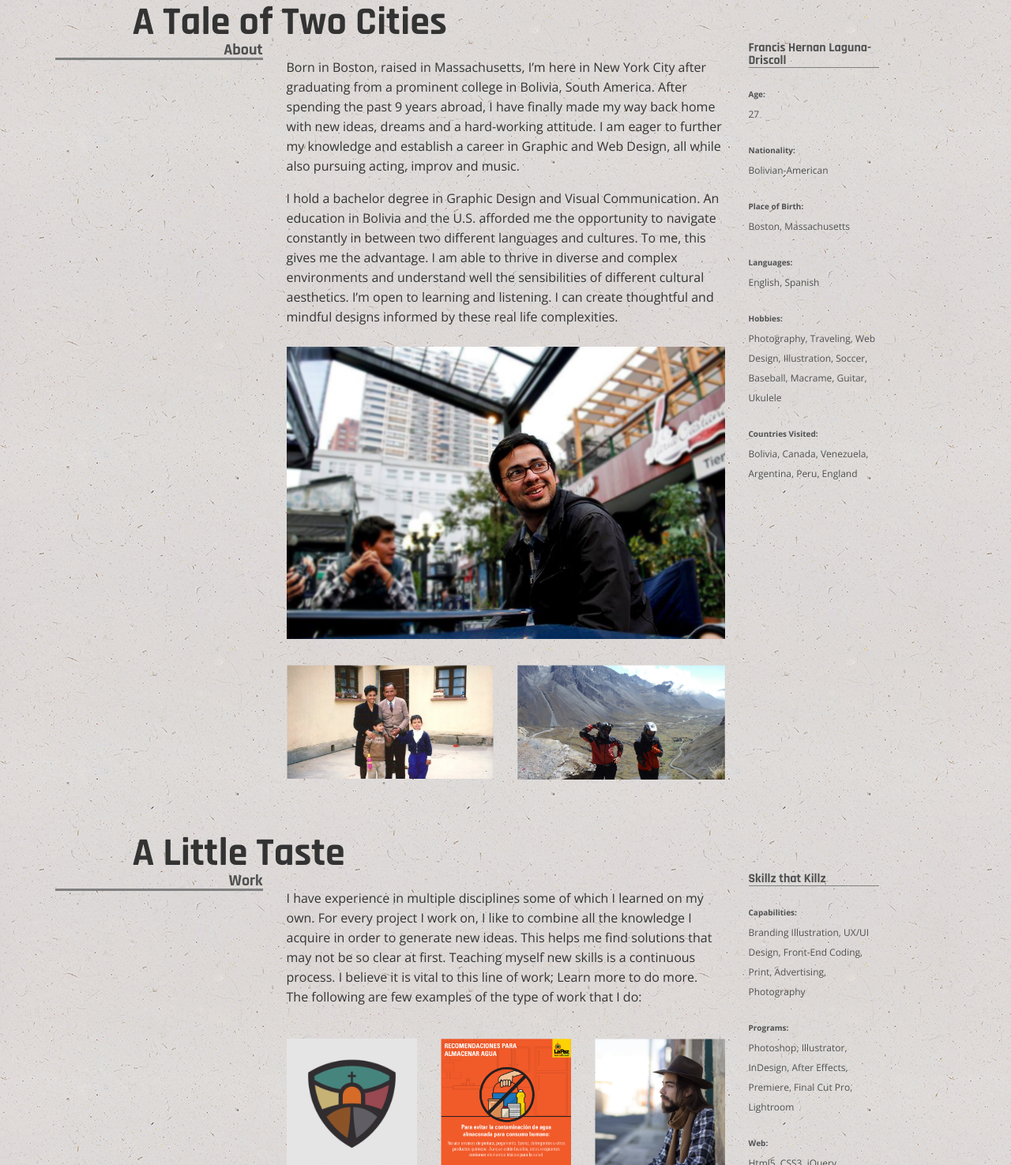
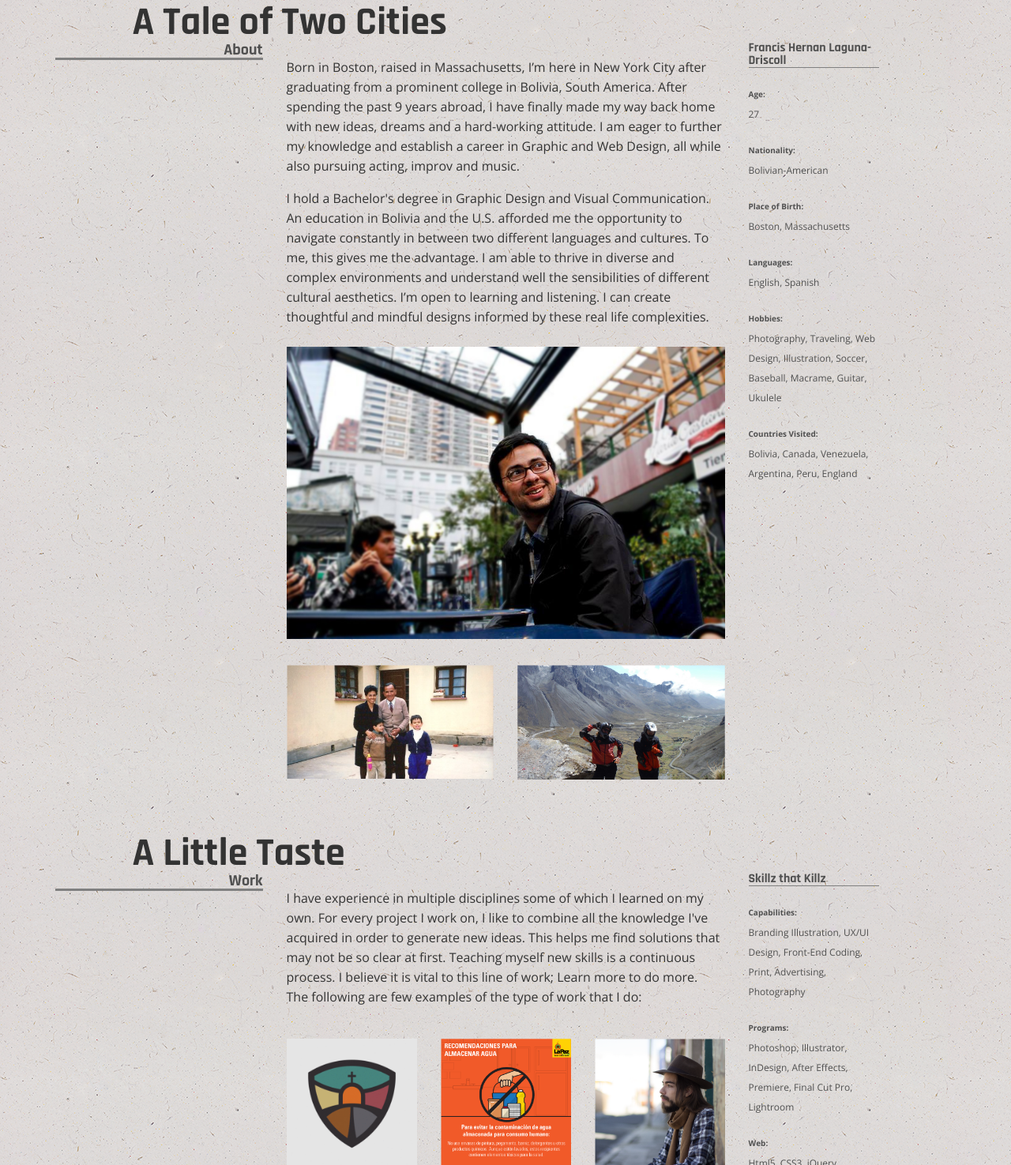
Before and after one commit to FrankLD/FrankLD.github.io, a plain HTML site: page index.html in a window 1280 px wide. Shown: the part 837-2312 px from the top of the page at 79% size. Drawn offline with nearby package versions, Linux system fonts and the light colour scheme.

Commit message:
fixed grammar

```diff
--- a/index.html
+++ b/index.html
@@ -63,7 +63,7 @@
                     <div class="article_content">
                         <p>Born in Boston, raised in Massachusetts, I’m here in New York City after graduating from a prominent college in Bolivia, South America.  After spending the past 9 years abroad, I have finally made my way back home with new ideas, dreams and a hard-working attitude. I am eager to further my knowledge and establish a career in Graphic and Web Design, all while also pursuing acting, improv and music.</p>
                         <br>
-                        <p>I hold a bachelor degree in Graphic Design and Visual Communication.  An education in Bolivia and the U.S. afforded me the opportunity to navigate constantly in between two different languages and cultures.  To me, this gives me the advantage. I am able to thrive in diverse and complex environments and understand well the sensibilities of different cultural aesthetics.  I’m open to learning and listening. I can create thoughtful and mindful designs informed by these real life complexities. </p>
+                        <p>I hold a Bachelor's degree in Graphic Design and Visual Communication.  An education in Bolivia and the U.S. afforded me the opportunity to navigate constantly in between two different languages and cultures.  To me, this gives me the advantage. I am able to thrive in diverse and complex environments and understand well the sensibilities of different cultural aesthetics.  I’m open to learning and listening. I can create thoughtful and mindful designs informed by these real life complexities. </p>
                     </div>
                     <div class="gallery">
                         <div class="row">
@@ -98,7 +98,7 @@
             </header>
                 <aside class="col-md-3 text-right"><h2>Work</h2></aside>
                 <article class="col-md-6">
-                    <div class="article_content"><p>I have experience in multiple disciplines some of which I learned on my own. For every project I work on, I like to combine all the knowledge I acquire in order to generate new ideas. This helps me find solutions that may not be so clear at first. Teaching myself new skills is a continuous process. I believe it is vital to this line of work; Learn more to do more. <br> The following are few examples of the type of work that I do:</p></div>
+                    <div class="article_content"><p>I have experience in multiple disciplines some of which I learned on my own. For every project I work on, I like to combine all the knowledge I've acquired in order to generate new ideas. This helps me find solutions that may not be so clear at first. Teaching myself new skills is a continuous process. I believe it is vital to this line of work; Learn more to do more. <br> The following are few examples of the type of work that I do:</p></div>
                     <section class="gallery row">
                         <div class="row">
                             <div class="col-sm-4 col-sm-push-0 col-xs-8 col-xs-push-2"><img class="img_under" src="img/img16.gif" data-toggle="modal" data-target="#myModal16"></div>
```
